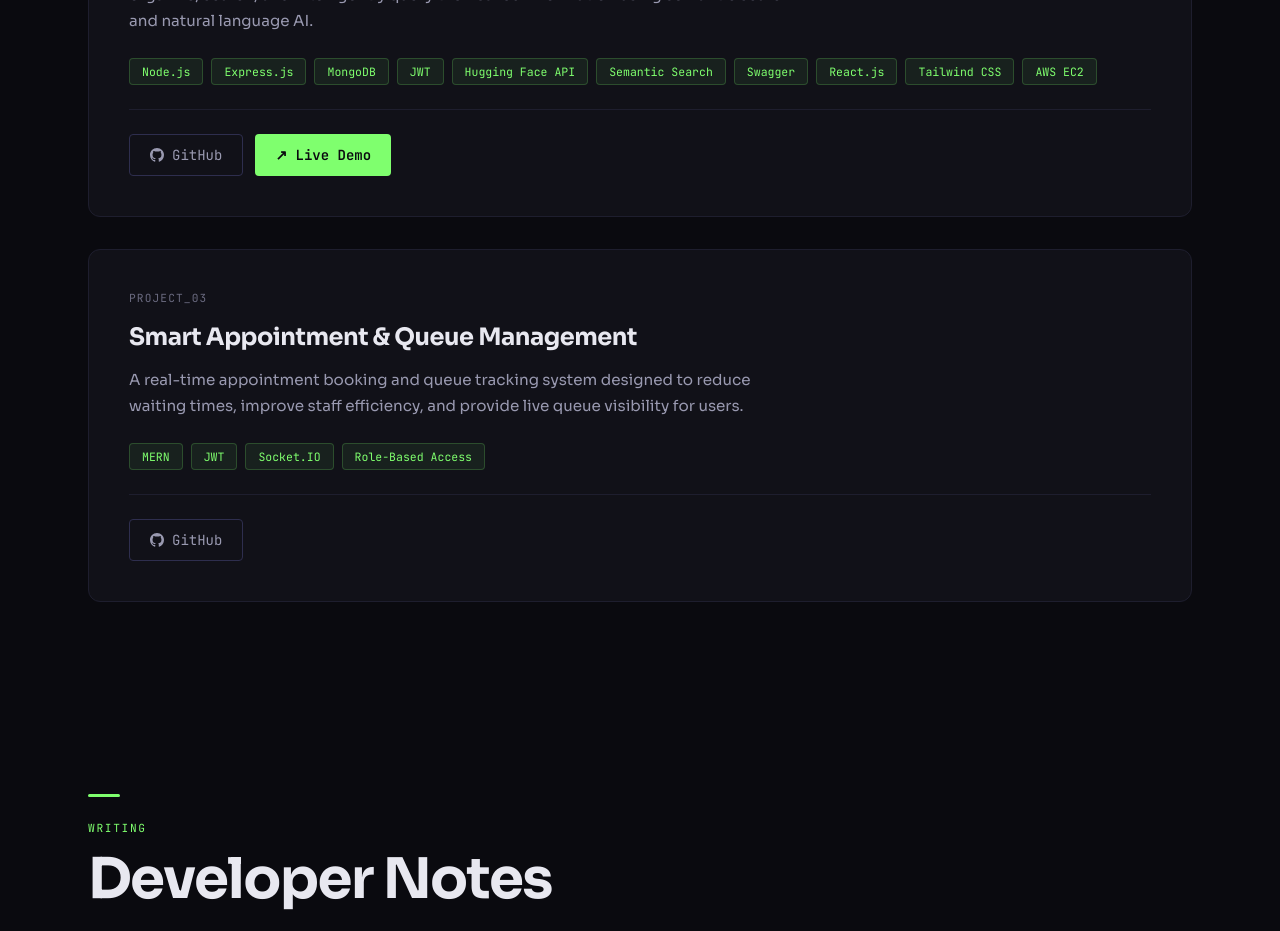
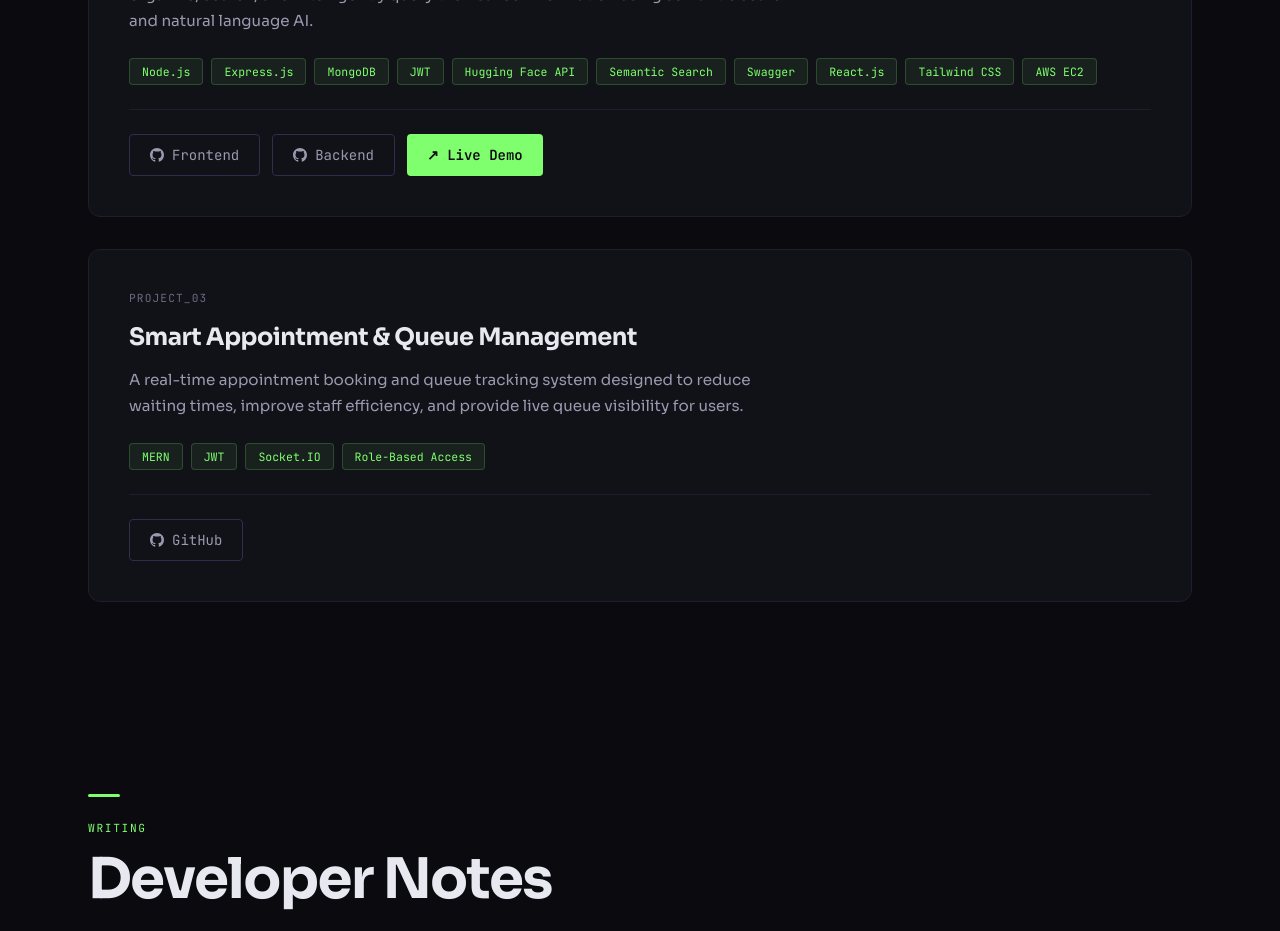
Before and after one commit to ashish8824/portfolio, a Next.js app: page / in a window 1280 px wide. Shown: the part 4080-5011 px from the top of the page. Built offline with nearby package versions, Linux system fonts and the light colour scheme.

Commit message:
made changes in index of data

```diff
--- a/src/data/index.ts
+++ b/src/data/index.ts
@@ -109,7 +109,8 @@ export const projects: Project[] = [
       "Tailwind CSS",
       "AWS EC2",
     ],
-    githubUrl: "https://github.com/ashish8824/second--brain-",
+    githubUrl: "https://github.com/ashish8824/second-brain-frontend",
+    githubUrlBackend: "https://github.com/ashish8824/second--brain-",
     liveUrl: "http://16.171.12.184/",
   },
   {
```
